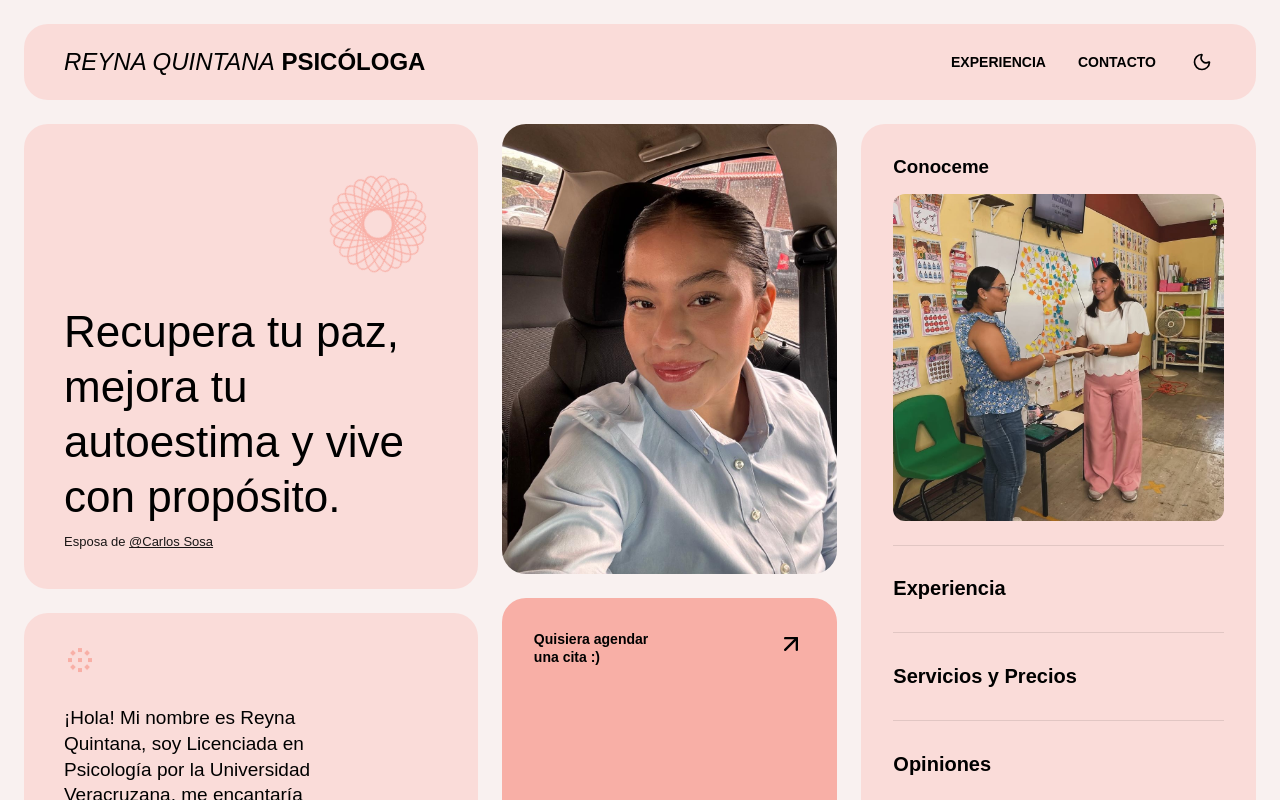
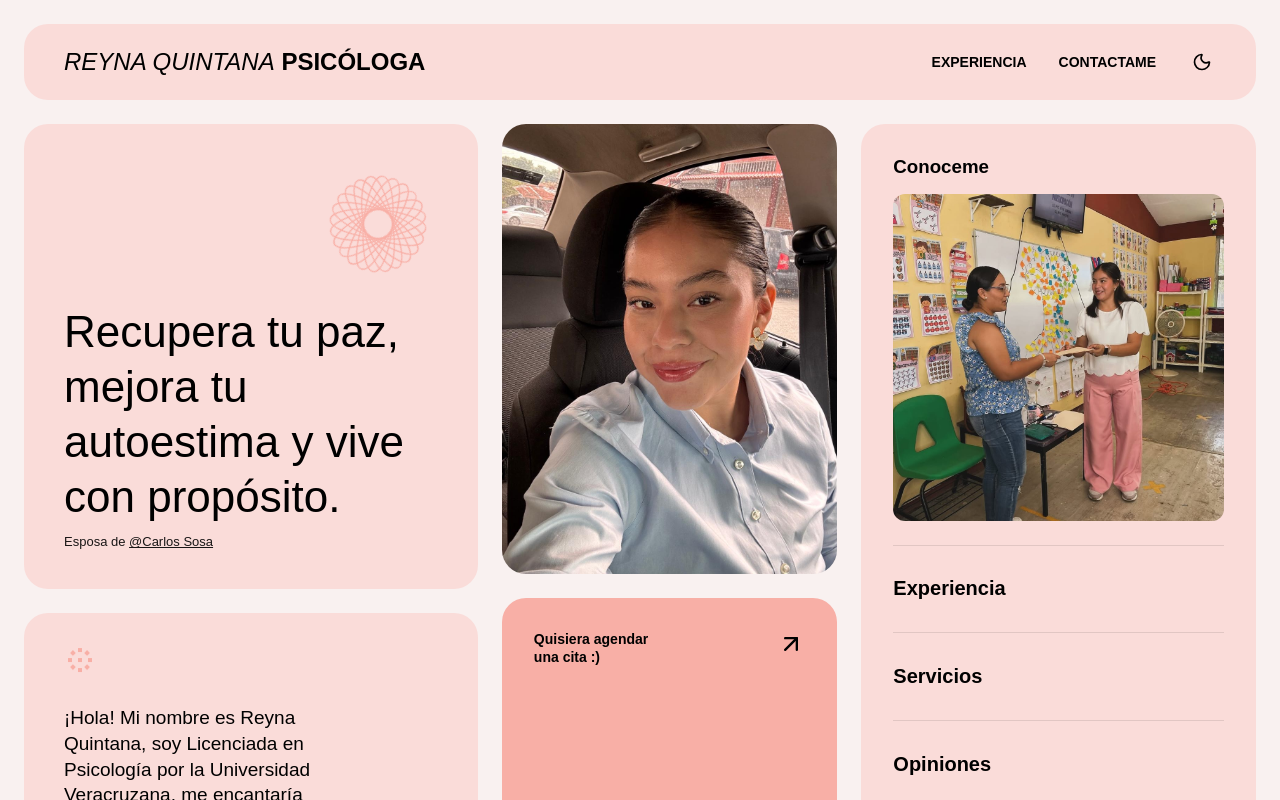
Before and after one commit to dev-softwaresystems/psicologaItzel, a React (Vite) app: page / in a window 1280 px wide. Shown: the top 800 px of the page. Built offline with nearby package versions, Linux system fonts and the light colour scheme; a web font is replaced by a local one.

Commit message:
Mensajes personalizados en Servicios y arreglo de links

```diff
--- a/src/pages/Experiencia.tsx
+++ b/src/pages/Experiencia.tsx
@@ -51,7 +51,7 @@ const Experiencia = () => {
             </div>
             <nav className="mobile-menu-nav">
               <Link to="/experiencia" onClick={() => setIsMobileMenuOpen(false)}>EXPERIENCIA</Link>
-              <a href="#" onClick={() => setIsMobileMenuOpen(false)}>CONTACTAME</a>
+              <a href="https://wa.me/527823825196?text=Quisiera%20agendar%20una%20cita%20%3A%29" onClick={() => setIsMobileMenuOpen(false)}>CONTACTAME</a>
               <button onClick={toggleTheme} className="theme-toggle" aria-label="Cambiar Tema" style={{ marginTop: '24px' }}>
                 {isDarkMode ? <Sun size={32} /> : <Moon size={32} />}
               </button>
@@ -69,7 +69,7 @@ const Experiencia = () => {
         </div>
         <nav className="header-nav">
           <Link to="/experiencia">EXPERIENCIA</Link>
-          <a href="#">CONTACTO</a>
+          <a href="https://wa.me/527823825196?text=Quisiera%20agendar%20una%20cita%20%3A%29">CONTACTAME</a>
           <button onClick={toggleTheme} className="theme-toggle" aria-label="Cambiar Tema">
             {isDarkMode ? <Sun size={20} /> : <Moon size={20} />}
           </button>
@@ -158,7 +158,7 @@ const Experiencia = () => {
               <Video size={24} />
               <div>
                 <h4>Tipos de consulta</h4>
-                <a href="https://wa.me/527823825196" target="_blank" rel="noreferrer" className="exp-link">
+                <a href="https://wa.me/527823825196?text=Quisiera%20agendar%20una%20cita%20%3A%29" target="_blank" rel="noreferrer" className="exp-link">
                   Videoconsulta <span className="underline">Crea tu cita</span> <ArrowUpRight size={16} />
                 </a>
               </div>
--- a/src/pages/Opiniones.tsx
+++ b/src/pages/Opiniones.tsx
@@ -87,7 +87,7 @@ const Opiniones = () => {
             </div>
             <nav className="mobile-menu-nav">
               <Link to="/experiencia" onClick={() => setIsMobileMenuOpen(false)}>EXPERIENCIA</Link>
-              <a href="https://wa.me/527823825196" onClick={() => setIsMobileMenuOpen(false)}>CONTACTAME</a>
+              <a href="https://wa.me/527823825196?text=Quisiera%20agendar%20una%20cita%20%3A%29" onClick={() => setIsMobileMenuOpen(false)}>CONTACTAME</a>
               <button onClick={toggleTheme} className="theme-toggle" aria-label="Cambiar Tema" style={{ marginTop: '24px' }}>
                 {isDarkMode ? <Sun size={32} /> : <Moon size={32} />}
               </button>
@@ -105,7 +105,7 @@ const Opiniones = () => {
         </div>
         <nav className="header-nav">
           <Link to="/experiencia">EXPERIENCIA</Link>
-          <a href="https://wa.me/527823825196">CONTACTO</a>
+          <a href="https://wa.me/527823825196?text=Quisiera%20agendar%20una%20cita%20%3A%29">CONTACTAME</a>
           <button onClick={toggleTheme} className="theme-toggle" aria-label="Cambiar Tema">
             {isDarkMode ? <Sun size={20} /> : <Moon size={20} />}
           </button>
--- a/src/pages/PsicologaLanding.tsx
+++ b/src/pages/PsicologaLanding.tsx
@@ -38,15 +38,15 @@ const PsicologaLanding: React.FC = () => {
   };
 
   const services = [
-    { name: 'Consulta en línea'},
-    { name: 'Terapia para adultos'},
-    { name: 'Consulta de primera vez'},
-    { name: 'Manejo de duelo'},
-    { name: 'Orientación vocacional'},
-    { name: 'Evaluación psicológica'},
-    { name: 'Terapia de pareja '},
-    { name: 'Talleres y charlas'},
-    { name: 'NOM - 035'},
+    { name: 'Consulta en línea', msg: 'Quisiera agendar una Consulta en línea' },
+    { name: 'Terapia para adultos', msg: 'Quisiera agendar una cita para Terapia para adultos' },
+    { name: 'Consulta de primera vez', msg: 'Quisiera agendar una Consulta de primera vez' },
+    { name: 'Manejo de duelo', msg: 'Quisiera agendar una cita para Manejo de duelo' },
+    { name: 'Orientación vocacional', msg: 'Quisiera información sobre Orientación vocacional' },
+    { name: 'Evaluación psicológica', msg: 'Quisiera agendar una Evaluación psicológica' },
+    { name: 'Terapia de pareja ', msg: 'Quisiera agendar una cita de Terapia de pareja' },
+    { name: 'Talleres y charlas', msg: 'Quisiera información sobre Talleres y charlas'},
+    { name: 'NOM - 035', msg: 'Quisiera información sobre la NOM - 035'},
   ];
 
   return (
@@ -67,7 +67,7 @@ const PsicologaLanding: React.FC = () => {
             </div>
             <nav className="mobile-menu-nav">
               <Link to="/experiencia" onClick={() => setIsMobileMenuOpen(false)}>EXPERIENCIA</Link>
-              <a href="#" onClick={() => setIsMobileMenuOpen(false)}>CONTACTAME</a>
+              <a href="https://wa.me/527823825196?text=Quisiera%20agendar%20una%20cita%20%3A%29" onClick={() => setIsMobileMenuOpen(false)}>CONTACTAME</a>
               <button onClick={toggleTheme} className="theme-toggle" aria-label="Cambiar Tema" style={{ marginTop: '24px' }}>
                 {isDarkMode ? <Sun size={32} /> : <Moon size={32} />}
               </button>
@@ -85,7 +85,7 @@ const PsicologaLanding: React.FC = () => {
         </div>
         <nav className="header-nav">
           <Link to="/experiencia">EXPERIENCIA</Link>
-          <a href="https://wa.me/527823825196">CONTACTO</a>
+          <a href="https://wa.me/527823825196?text=Quisiera%20agendar%20una%20cita%20%3A%29">CONTACTAME</a>
           <button onClick={toggleTheme} className="theme-toggle" aria-label="Cambiar Tema">
             {isDarkMode ? <Sun size={20} /> : <Moon size={20} />}
           </button>
@@ -135,7 +135,7 @@ const PsicologaLanding: React.FC = () => {
             <img src={perfilImg} alt="Reyna Quintana" />
           </div>
 
-          <a href="https://wa.me/527823825196" target="_blank" rel="noreferrer" className="card card-hablemos-action">
+          <a href="https://wa.me/527823825196?text=Quisiera%20agendar%20una%20cita%20%3A%29" target="_blank" rel="noreferrer" className="card card-hablemos-action">
             <div className="hablemos-top">
               <span>Quisiera agendar<br/>una cita :)</span>
               <ArrowUpRight size={28} />
@@ -161,7 +161,7 @@ const PsicologaLanding: React.FC = () => {
                 </Link>
                 <div className="divider" />
                 <a href="#" className="info-item info-link" onClick={(e) => { e.preventDefault(); setShowServices(true); }}>
-                    <h4>Servicios y Precios</h4>
+                    <h4>Servicios</h4>
                 </a>
                 <div className="divider" />
                 <Link to="/opiniones" className="info-item info-link">
@@ -175,7 +175,7 @@ const PsicologaLanding: React.FC = () => {
                   <button onClick={() => setShowServices(false)} className="back-btn">
                     <ArrowLeft size={24} color="#000000" />
                   </button>
-                  <h3 className="conoceme-info-header" style={{ marginBottom: 0 }}>Servicios y precios</h3>
+                  <h3 className="conoceme-info-header" style={{ marginBottom: 0 }}>Servicios</h3>
                 </div>
 
                 <div className="services-list">
@@ -184,7 +184,7 @@ const PsicologaLanding: React.FC = () => {
                       <div className="service-details">
                         <p className="service-title">{svc.name}</p>
                       </div>
-                      <a href="https://wa.me/527823825196" target="_blank" rel="noreferrer" className="agendar-btn">
+                      <a href={`https://wa.me/527823825196?text=${encodeURIComponent(svc.msg)}`} target="_blank" rel="noreferrer" className="agendar-btn">
                         Agendar cita
                       </a>
                     </div>
@@ -197,7 +197,7 @@ const PsicologaLanding: React.FC = () => {
 
           <div className="card-socials">
             <a href="https://www.instagram.com/_psireynaquintana/" target="_blank" rel="noreferrer">INSTAGRAM</a>
-            <a href="https://wa.me/527823825196" target="_blank" rel="noreferrer">WHATSAPP</a>
+            <a href="https://wa.me/527823825196?text=Quisiera%20agendar%20una%20cita%20%3A%29" target="_blank" rel="noreferrer">WHATSAPP</a>
             <a href="https://www.facebook.com/profile.php?id=100092461209380">FACEBOOK</a>
           </div>
         </div>
```
